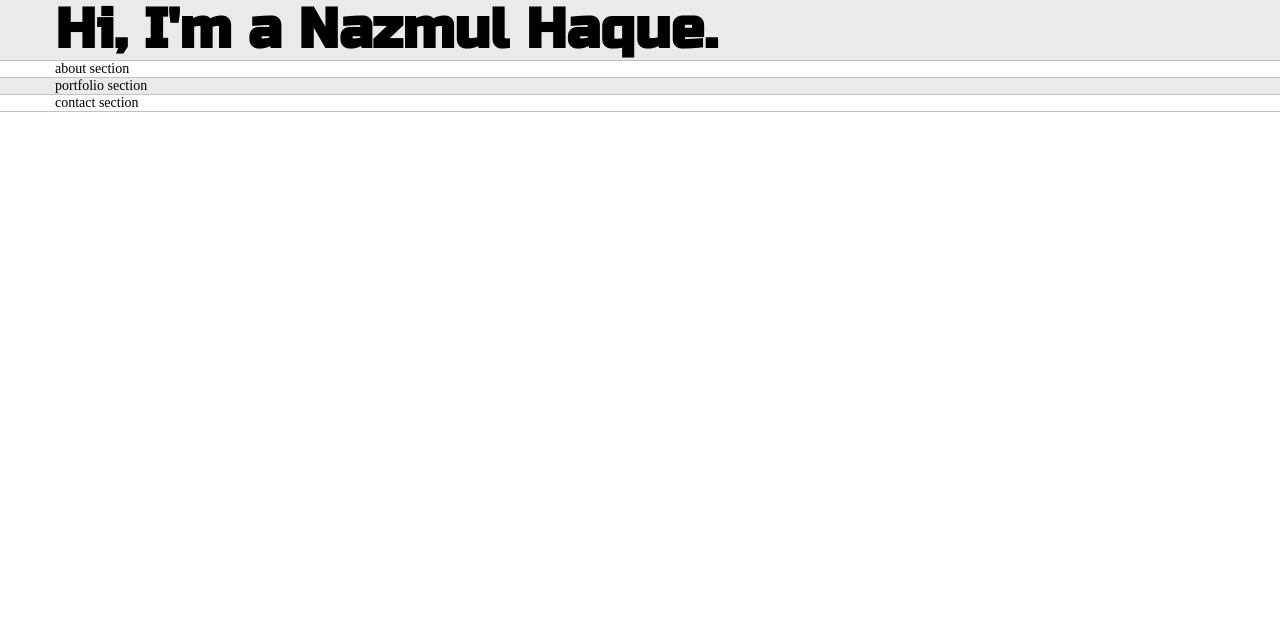
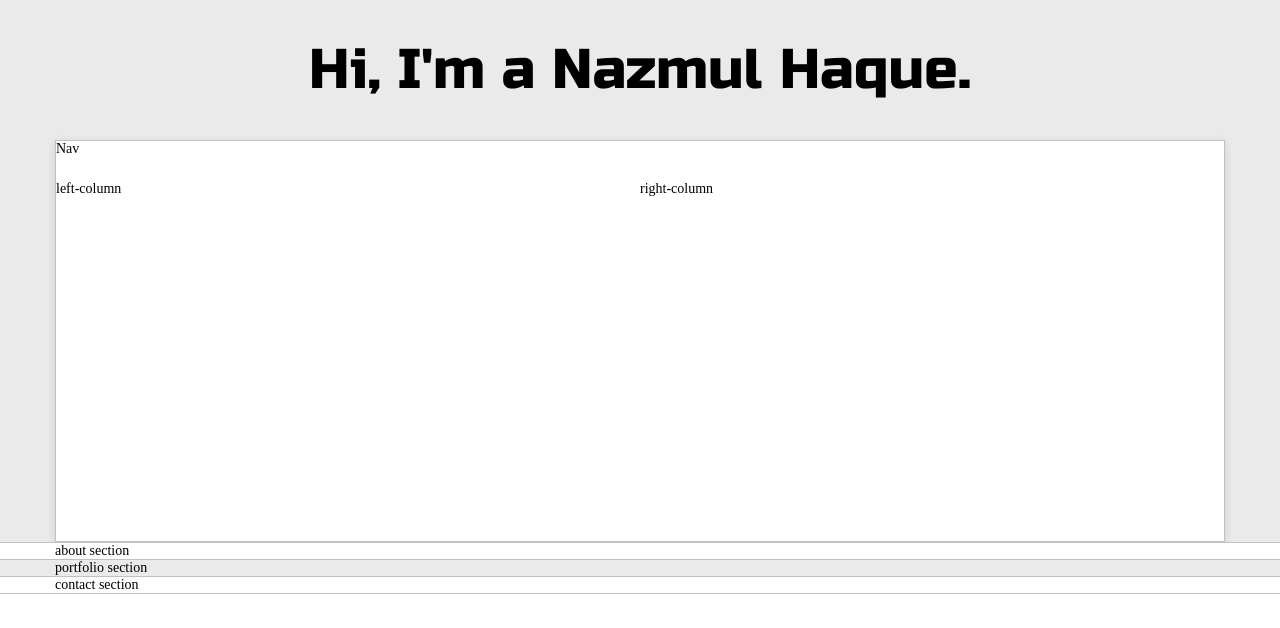
Before and after one commit to bpinazmul18/portfolio-v1, a plain HTML site: page index.html in a window 1280 px wide. Drawn offline with Linux system fonts and the light colour scheme.

Commit message:
First gride ares.

```diff
--- a/default.css
+++ b/default.css
@@ -1,7 +1,7 @@
 /*base*/
 :root {
     --mainColor: #eaeaea;
-    --secondary-color: #fff;
+    --secondaryColor: #fff;
 
     --borderColor: #c1c1c1;
 
@@ -29,7 +29,8 @@ body {
 /*typography*/
 h1, h2, h3, h4, h5, h6, strong {
     font-family: 'Russo One', sans-serif;
-    color: var(--mainText)
+    color: var(--mainText);
+    font-weight: 500;
 }
 
 p, li, span, label, input, textarea {
@@ -97,9 +98,39 @@ section {
     background-color: var(--mainColor);
 }
 
+.greeting-wrapper {
+    display: grid;
+    justify-content: center;
+    align-content: center;
+    padding: 4rem;
+}
+
+.intro-wrapper {
+    background-color: var(--secondaryColor);
+    border: .1rem solid var(--borderColor);
+    box-shadow: rgba(99, 99, 99, 0.2) 0 .2rem .8rem 0;
+
+    display: grid;
+    grid-template-columns: 1fr 1fr;
+    grid-template-rows: 4rem 36rem;
+    grid-template-areas: 'nav-wrapper nav-wrapper' 'left-column right-column';
+}
+
+.nav-wrapper {
+    grid-area: nav-wrapper;
+}
+
+.left-column {
+    grid-area: left-column;
+}
+
+.right-column {
+    grid-area: right-column;
+}
+
 /*about-section*/
 .about-section {
-    background-color: var(--secondary-color);
+    background-color: var(--secondaryColor);
 }
 
 /*portfolio-section*/
@@ -109,5 +140,5 @@ section {
 
 /*contact-section*/
 .contact-section {
-    background-color: var(--secondary-color);
+    background-color: var(--secondaryColor);
 }
--- a/index.html
+++ b/index.html
@@ -19,8 +19,20 @@
 <section class="features-section">
     <div class="section-inner">
         <div class="container">
-            <div class="content">
+            <div class="greeting-wrapper">
                 <h1>Hi, I'm a Nazmul Haque.</h1>
+            </div>
+
+            <div class="intro-wrapper">
+                <div class="nav-wrapper">
+                    Nav
+                </div>
+                <div class="left-column">
+                    left-column
+                </div>
+                <div class="right-column">
+                    right-column
+                </div>
             </div>
         </div>
     </div>
```
